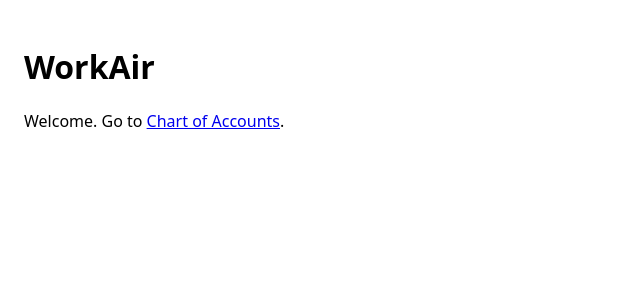
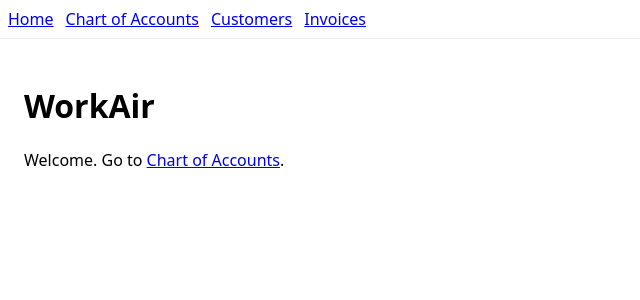
Before and after one commit to Odinson1507/workair-next, a Next.js app: page / in a window 1280 px wide. Shown: the top 300 px of the page, without its empty margins (0-640 px from the left). Built offline with nearby package versions, Linux system fonts and the light colour scheme.

Commit message:
Update layout.jsx

```diff
--- a/app/layout.jsx
+++ b/app/layout.jsx
@@ -1,12 +1,27 @@
+'use client';
+import Link from 'next/link';
+
 export const metadata = {
   title: 'WorkAir',
   description: 'Finance-first mini ERP',
 };
 
+function Nav() {
+  return (
+    <nav style={{ display: 'flex', gap: 12, padding: 8, borderBottom: '1px solid #eee' }}>
+      <Link href="/">Home</Link>
+      <Link href="/chart-of-accounts">Chart of Accounts</Link>
+      <Link href="/customers">Customers</Link>
+      <Link href="/invoices">Invoices</Link>
+    </nav>
+  );
+}
+
 export default function RootLayout({ children }) {
   return (
     <html lang="en">
       <body style={{ margin: 0, fontFamily: 'system-ui, Arial, sans-serif' }}>
+        <Nav />
         {children}
       </body>
     </html>
```
